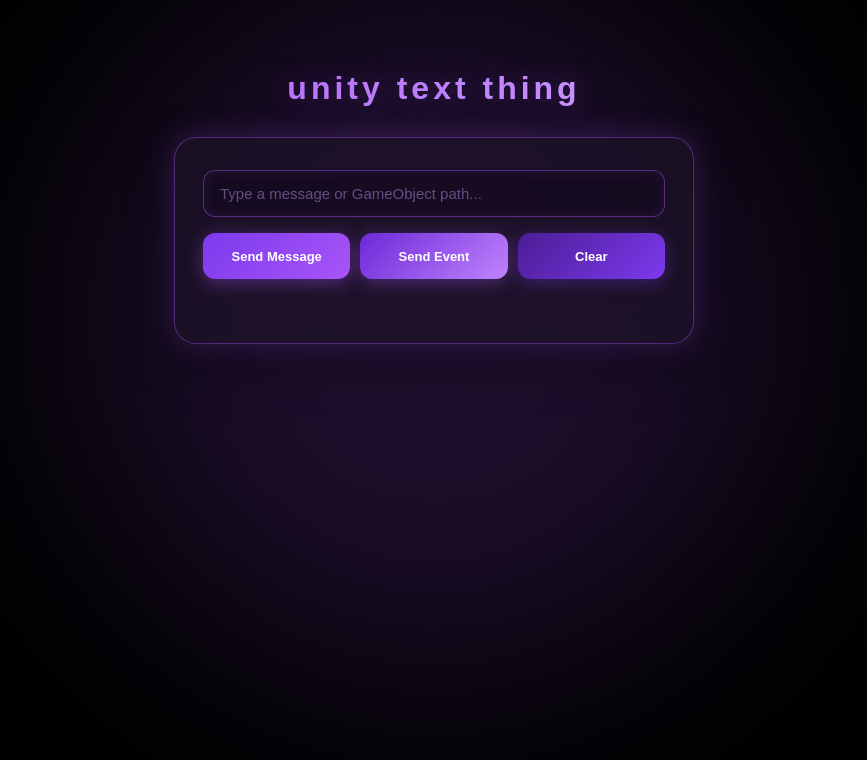
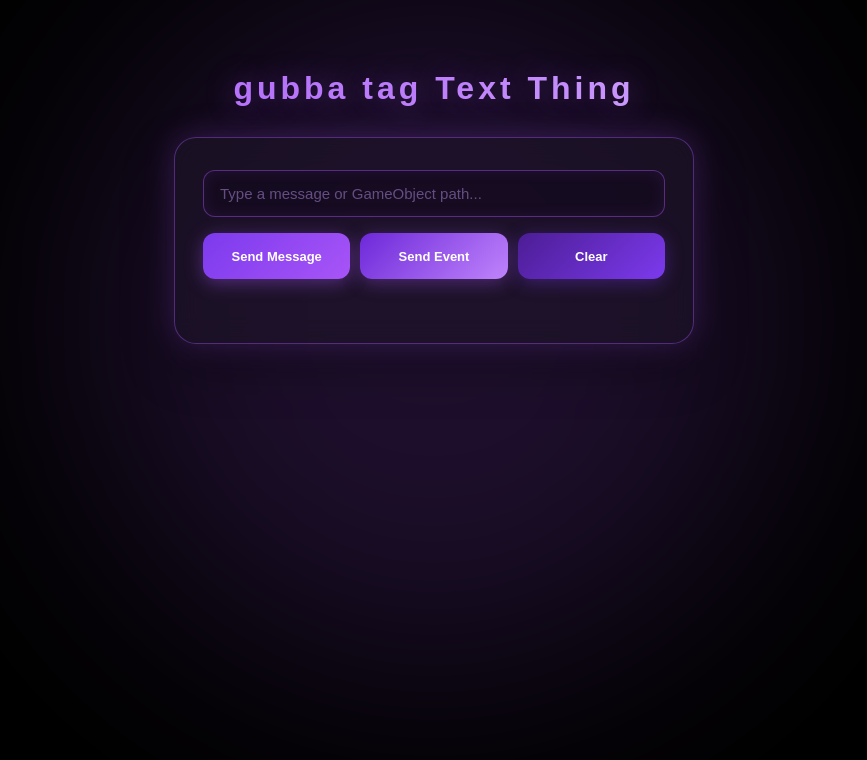
Before and after one commit to unity-cpu/gubba-tag-text, a website: page index.html in a window 1280 px wide. Shown: the whole page, without its empty margins (206-1073 px from the left). Drawn offline with Linux system fonts and the light colour scheme; a web font is replaced by a local one.

Commit message:
Update index.html

```diff
--- a/index.html
+++ b/index.html
@@ -180,7 +180,7 @@
 
 <body>
 
-<div class="title">unity text thing</div>
+<div class="title">gubba tag Text Thing</div>
 
 <div class="box">
     <input
```
